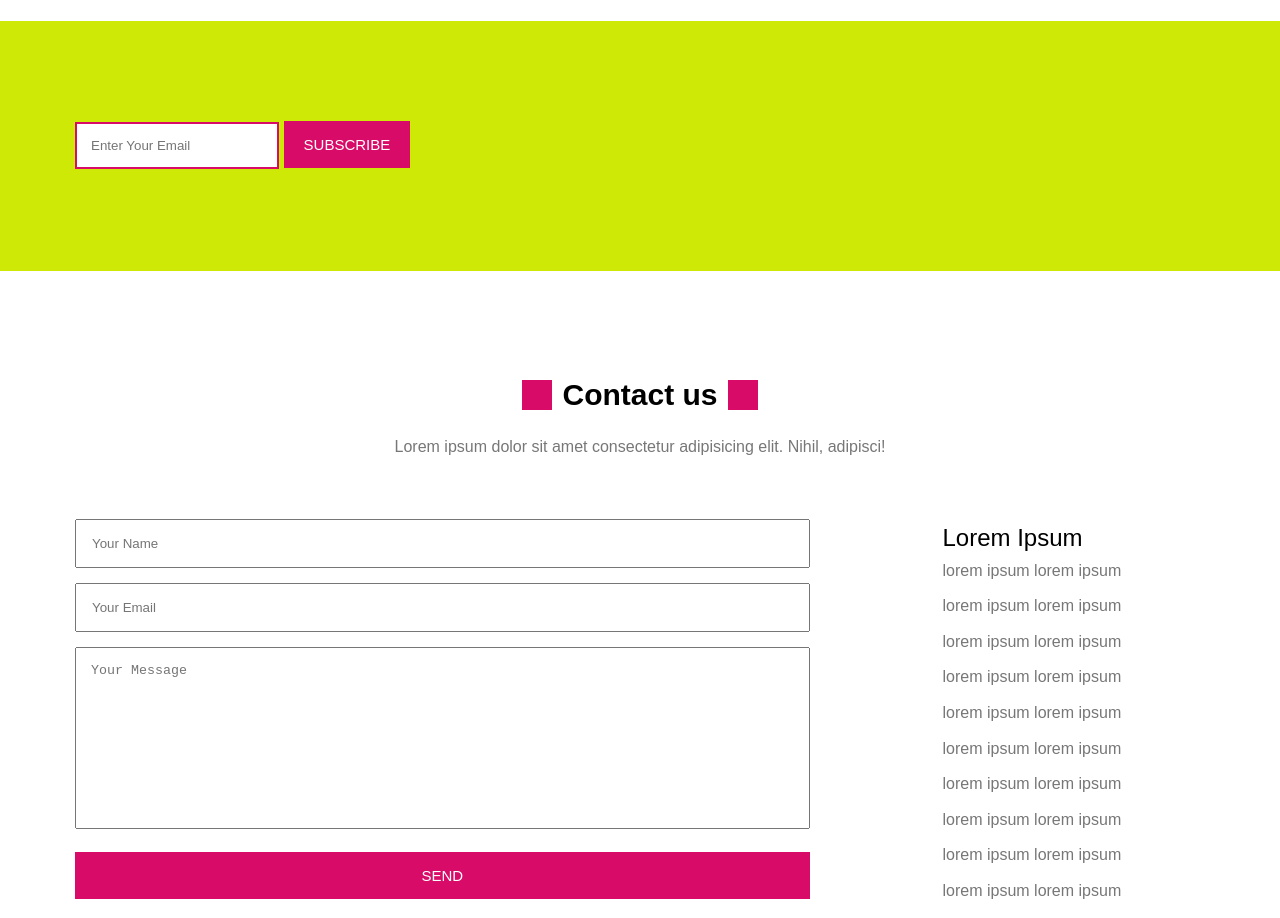
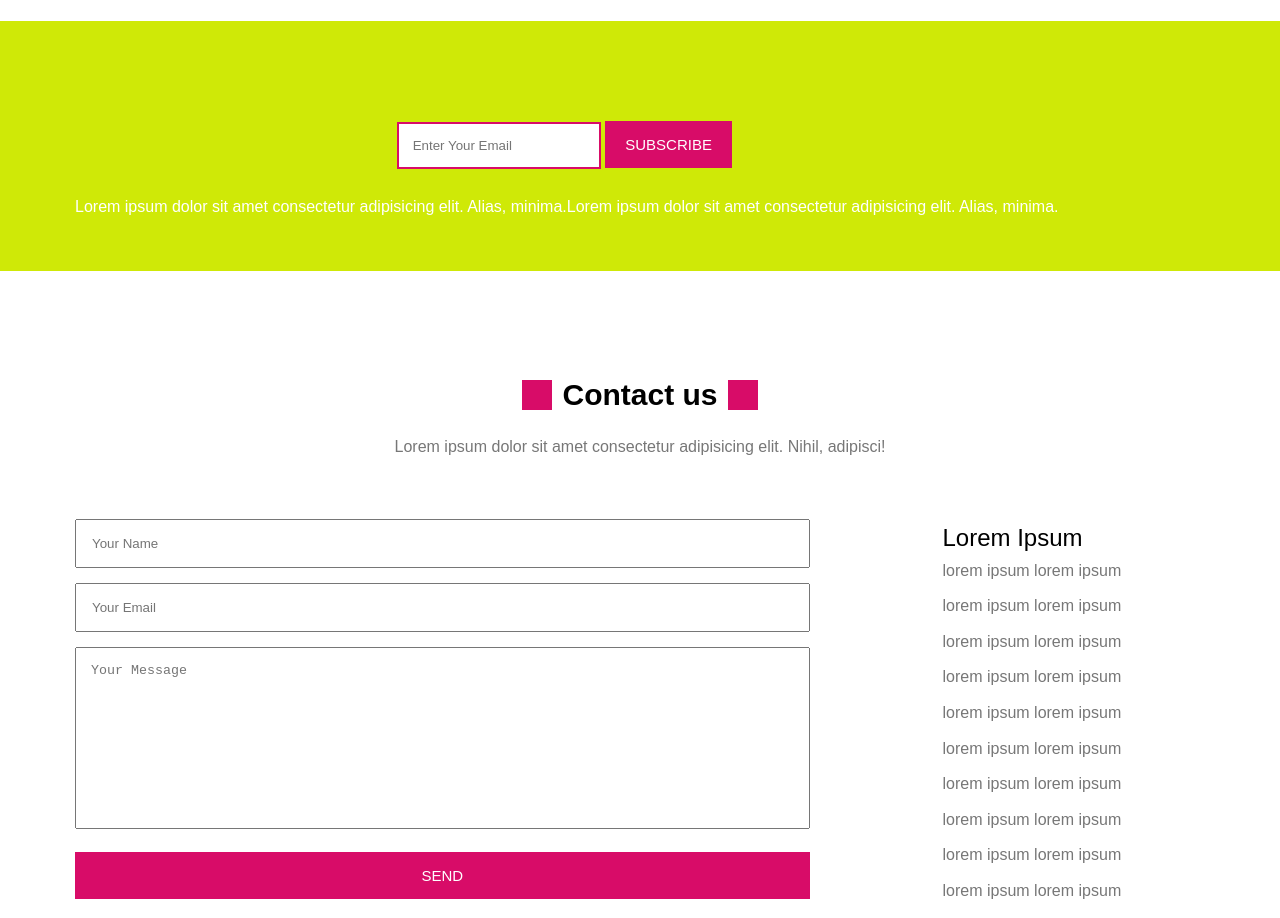
Before and after one commit to Khazri71/Three, a plain HTML site: page index.html in a window 1280 px wide. Shown: the part 6660-7578 px from the top of the page. Drawn offline with nearby package versions, Linux system fonts and the light colour scheme.

Commit message:
add form commit

```diff
--- a/css3/responsive.css
+++ b/css3/responsive.css
@@ -144,4 +144,12 @@
        }
     /*End Header*/
 
+    /*Start Section Subscribe*/
+    .subscribe .subscribe-content .subscribe-form input[type="text"]{
+        width: 60%;
+    }
+    .subscribe .subscribe-content .subscribe-text{
+        display: inline-flex;
+    }
+    /*End Section Subscribe*/
 }
--- a/css3/style.css
+++ b/css3/style.css
@@ -693,7 +693,7 @@ border: 2px solid var(--main-color-8);
 }
 
 .subscribe .subscribe-content .subscribe-form{
-    flex-basis: 45%;
+    flex-basis: 65%;
 }
 .subscribe .subscribe-content .subscribe-form input[type="text"]{
     border: none;
@@ -707,7 +707,7 @@ border: 2px solid var(--main-color-8);
 
 
 .subscribe .subscribe-content .subscribe-text{
-    flex-basis: 50%;
+    flex-basis: 30%;
 }
 .subscribe .subscribe-content .subscribe-text p{
     color: var(--main-color-1);
```
